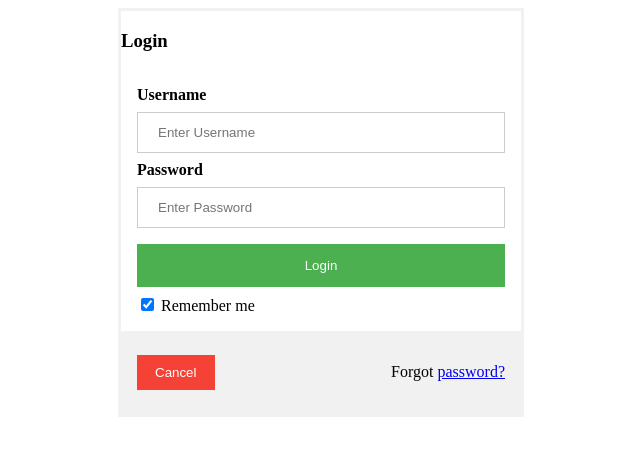
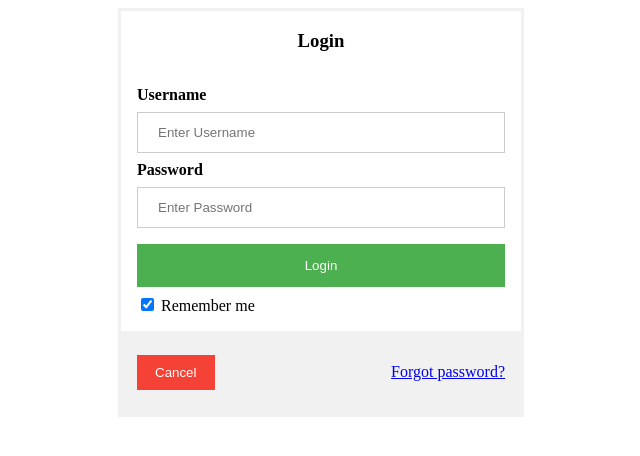
Before and after one commit to dipak122/Hackathon_Project, a Django app: page /login/ in a window 1280 px wide. Shown: the top 456 px of the page, without its empty margins (319-959 px from the left). Run offline with Django 3.2, Linux system fonts and the light colour scheme; some libraries are stand-ins or nearby versions.

Commit message:
Update login.html

```diff
--- a/hello/pages/templates/login.html
+++ b/hello/pages/templates/login.html
@@ -1,4 +1,3 @@
-
 <!DOCTYPE html>
 <html>
 <head>
@@ -86,7 +85,7 @@ span.psw {
 </head>
 <body>
   <form action="action_page.php" method="post">
-  <div><h3>Login</h3></div>
+  <div><h3 style="text-align:center; " >Login</h3></div>
   <div class="container">
     <label for="uname"><b>Username</b></label>
     <input type="text" placeholder="Enter Username" name="uname" required>
@@ -102,7 +101,8 @@ span.psw {
 
   <div class="container" style="background-color:#f1f1f1">
     <button type="button" class="cancelbtn">Cancel</button>
-    <span class="psw">Forgot <a href="#">password?</a></span>
+    <span class="psw"> <a href="#">Forgot password?</a></span>
   </div>
+  <script src="https://apis.google.com/js/platform.js" async defer></script>
 </form>
 </body>
```
